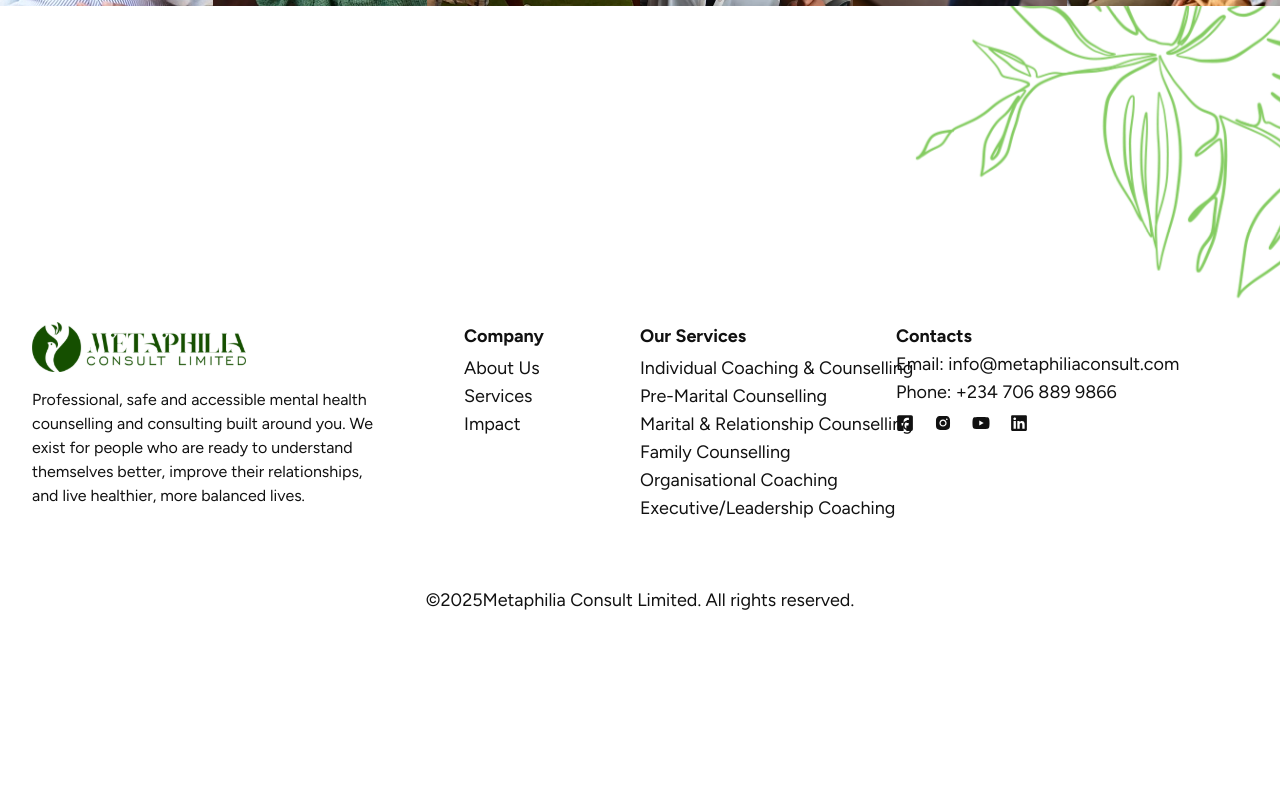
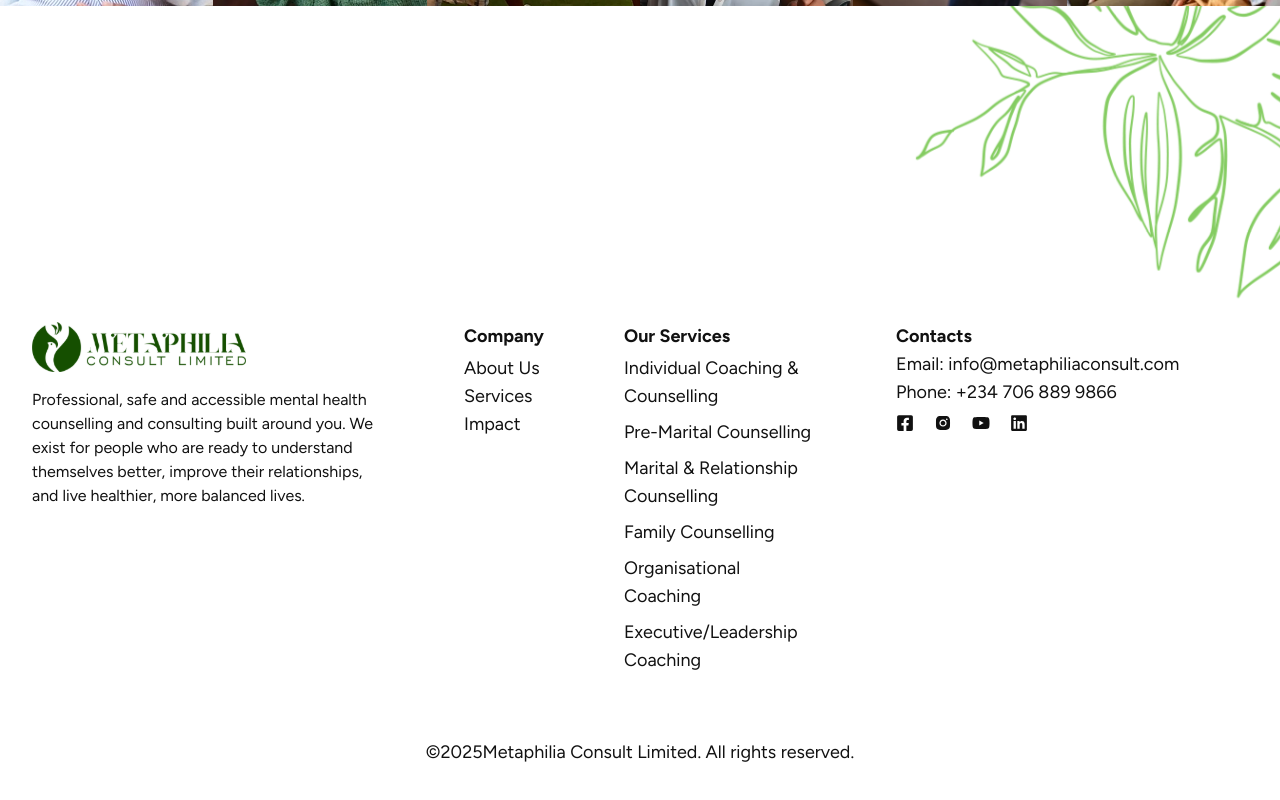
Before and after one commit to T-laye/metaphilia, a Next.js app: page / in a window 1280 px wide. Shown: the part 5728-6528 px from the top of the page. Before the commit the page ends 6382 px from the top, so only its background shows below. Built offline with nearby package versions, Linux system fonts and the light colour scheme; no server answers.

Commit message:
adjusted footer

```diff
--- a/src/components/Footer.tsx
+++ b/src/components/Footer.tsx
@@ -33,15 +33,15 @@ export default function Footer() {
 						</p>
 					</div>
 
-					<div className="flex gap-12 sm:gap-20 lg:gap-20 xl:gap-24 max-[315px]:flex-col max-[315px]:gap-8">
+					<div className="flex gap-12 sm:gap-20 lg:gap20 xl:gap24 max-[315px]:flex-col max-[315px]:gap-8">
 						{/* Services */}
 						<div className="md:order-2">
 							<h4 className="font-bold">Our Services</h4>
-							<div className="flex flex-col mt-5 gap-5 md:mt-1 md:gap-0">
+							<div className="flex flex-col mt-5 gap-5 md:mt-1 md:gap-2">
 								{serviceDetails.map((s) => (
 									<Link
 										key={s.slug}
-										className="whitespace-nowrap hover:text-primary-500 hover:font-semibold duration-150"
+										className="whitespacenowrap hover:text-primary-500 hover:font-semibold duration-150"
 										href={pageRoutes.SERVICE(s.slug)}
 									>
 										{s.title}
```
